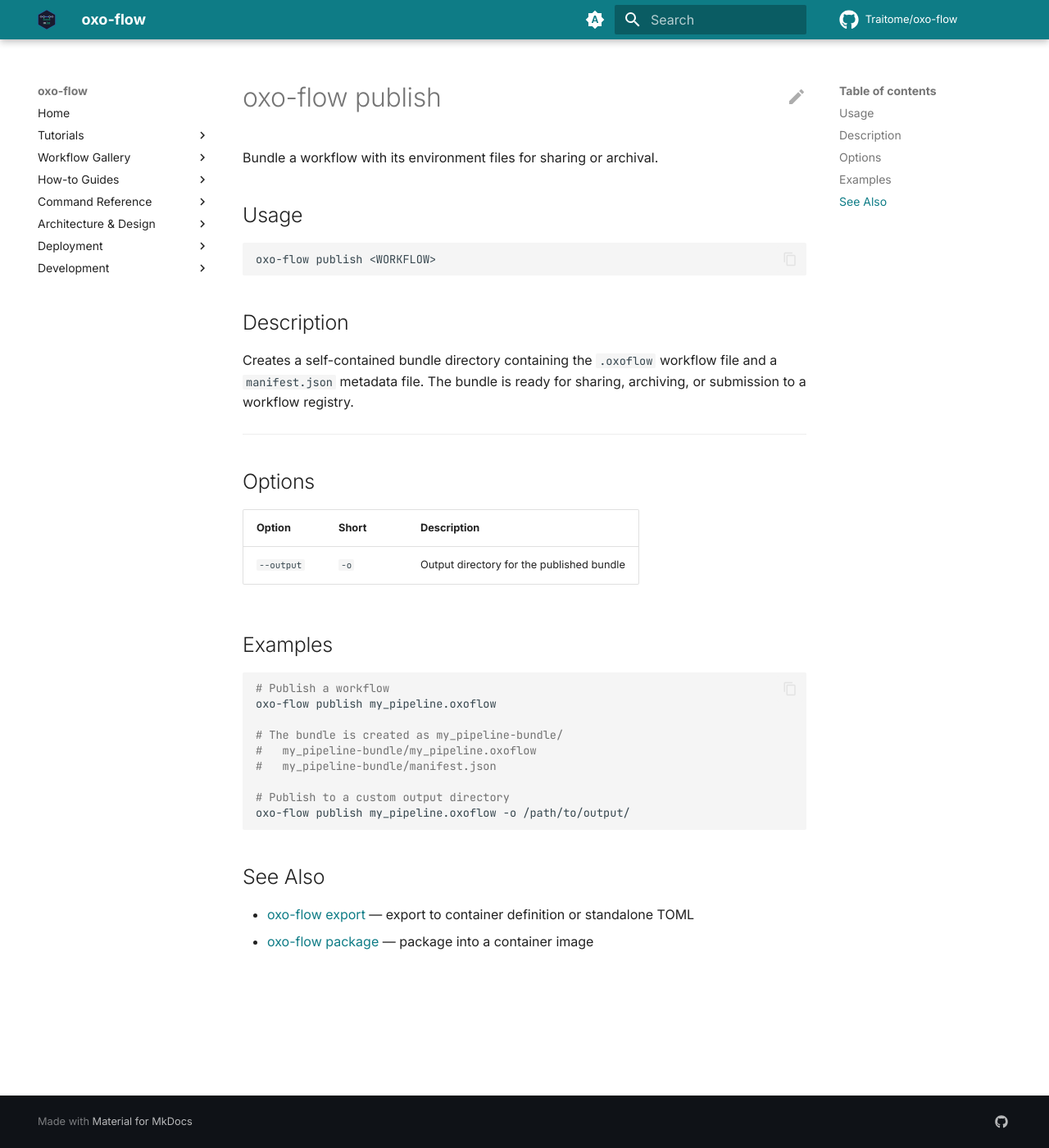
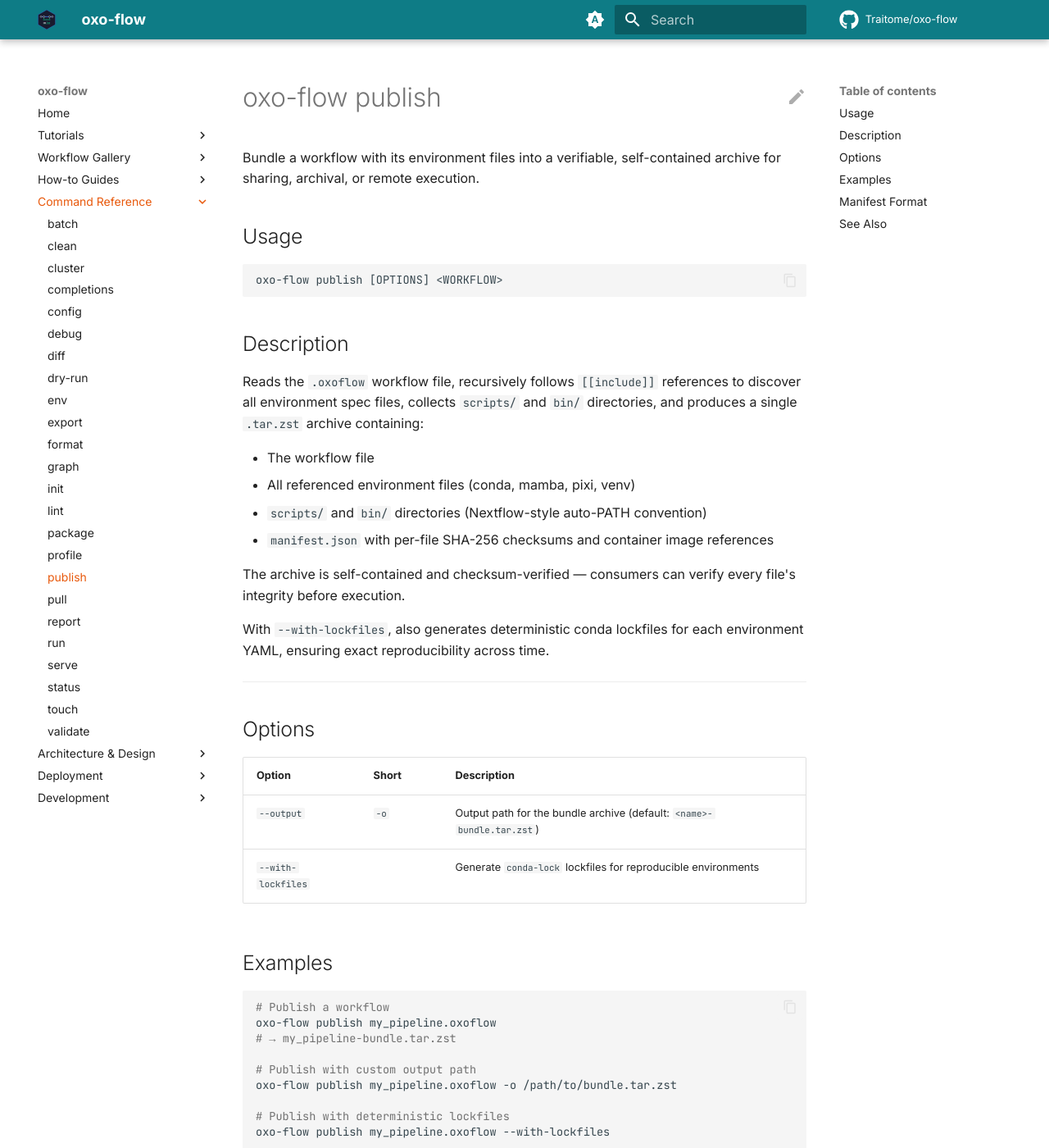
Before and after one commit to Traitome/oxo-flow, an MkDocs documentation site: the page built from docs/guide/src/commands/publish.md, in a window 1280 px wide and 1400 px high. Shown: the whole window at 82% size. Built offline with MkDocs 1.6.1 and Material for MkDocs 9.7.7, drawn with Linux system fonts in a browser that asks for light colours; comment, search, counter and statistics services are not loaded; some of the changed text lies outside the part shown.

Commit message:
docs: update all documentation for #50 (workflow args) and #51 (publish)
Issue #50 — workflow arguments:
- workflow-format.md: add [arguments] section with required/default/help
- workflow-format.md: add {arguments.*} to placeholder table
- run.md: add --arg/-a and --bundle to options table with examples
- docs/schema: add arguments property to both schema copies
- CLI schema: add arguments property

Issue #51 — publish bundle:
- publish.md: rewrite for .tar.zst archive, --with-lockfiles, manifest format
- pull.md: new page for oxo-flow pull command (gh:/https:/file: schemes)
- run.md: add --bundle example
- mkdocs.yml: add publish and pull to navigation

````diff
--- a/docs/guide/mkdocs.yml
+++ b/docs/guide/mkdocs.yml
@@ -150,6 +150,8 @@
       - lint: commands/lint.md
       - package: commands/package.md
       - profile: commands/profile.md
+      - publish: commands/publish.md
+      - pull: commands/pull.md
       - report: commands/report.md
       - run: commands/run.md
       - serve: commands/serve.md
--- a/docs/guide/src/commands/publish.md
+++ b/docs/guide/src/commands/publish.md
@@ -1,18 +1,29 @@
 # oxo-flow publish
 
-Bundle a workflow with its environment files for sharing or archival.
+Bundle a workflow with its environment files into a verifiable, self-contained archive for sharing, archival, or remote execution.
 
 ## Usage
 
 ```
-oxo-flow publish <WORKFLOW>
+oxo-flow publish [OPTIONS] <WORKFLOW>
 ```
 
 ## Description
 
-Creates a self-contained bundle directory containing the `.oxoflow` workflow
-file and a `manifest.json` metadata file. The bundle is ready for sharing,
-archiving, or submission to a workflow registry.
+Reads the `.oxoflow` workflow file, recursively follows `[[include]]` references
+to discover all environment spec files, collects `scripts/` and `bin/`
+directories, and produces a single `.tar.zst` archive containing:
+
+- The workflow file
+- All referenced environment files (conda, mamba, pixi, venv)
+- `scripts/` and `bin/` directories (Nextflow-style auto-PATH convention)
+- `manifest.json` with per-file SHA-256 checksums and container image references
+
+The archive is self-contained and checksum-verified — consumers can verify
+every file's integrity before execution.
+
+With `--with-lockfiles`, also generates deterministic conda lockfiles for
+each environment YAML, ensuring exact reproducibility across time.
 
 ---
 
@@ -20,23 +31,64 @@
 
 | Option | Short | Description |
 |---|---|---|
-| `--output` | `-o` | Output directory for the published bundle |
+| `--output` | `-o` | Output path for the bundle archive (default: `<name>-bundle.tar.zst`) |
+| `--with-lockfiles` | | Generate `conda-lock` lockfiles for reproducible environments |
 
 ## Examples
 
 ```bash
 # Publish a workflow
 oxo-flow publish my_pipeline.oxoflow
+# → my_pipeline-bundle.tar.zst
 
-# The bundle is created as my_pipeline-bundle/
-#   my_pipeline-bundle/my_pipeline.oxoflow
-#   my_pipeline-bundle/manifest.json
+# Publish with custom output path
+oxo-flow publish my_pipeline.oxoflow -o /path/to/bundle.tar.zst
 
-# Publish to a custom output directory
-oxo-flow publish my_pipeline.oxoflow -o /path/to/output/
+# Publish with deterministic lockfiles
+oxo-flow publish my_pipeline.oxoflow --with-lockfiles
+
+# Run a published bundle (extract → verify → execute)
+oxo-flow run --bundle my_pipeline-bundle.tar.zst -j 16
+
+# Pull a remote bundle and run it
+oxo-flow pull gh:user/repo@v1.0.0
+oxo-flow run --bundle repo-bundle.tar.zst
+```
+
+## Manifest Format
+
+The `manifest.json` inside each bundle:
+
+```json
+{
+  "format": "oxoflow-bundle-v1",
+  "workflow": "my_pipeline.oxoflow",
+  "oxo_flow_version": "0.9.0",
+  "created_at_epoch": 1234567890,
+  "entrypoint": "my_pipeline.oxoflow",
+  "files": [
+    {
+      "path": "my_pipeline.oxoflow",
+      "sha256": "sha256:abcdef...",
+      "size": 1024
+    },
+    {
+      "path": "fastp.yaml",
+      "sha256": "sha256:123456...",
+      "size": 256
+    }
+  ],
+  "containers": [
+    {
+      "type": "docker",
+      "image": "biocontainers/bwa:0.7.17"
+    }
+  ]
+}
 ```
 
 ## See Also
 
-- [oxo-flow export](export.md) — export to container definition or standalone TOML
-- [oxo-flow package](package.md) — package into a container image
+- [oxo-flow run](run.md) — `--bundle` flag for executing bundles
+- [oxo-flow pull](../commands/pull.md) — download bundles from remote sources
+- [Environment system](../reference/environment-system.md) — supported environment backends
````
Also changed, not shown: docs/guide/src/commands/pull.md (added, +64 -0 lines), docs/guide/src/commands/run.md (+22 -0 lines), docs/guide/src/reference/workflow-format.md (+53 -0 lines), docs/schema/oxoflow-v1.schema.json (+12 -0 lines), 1 other file.
